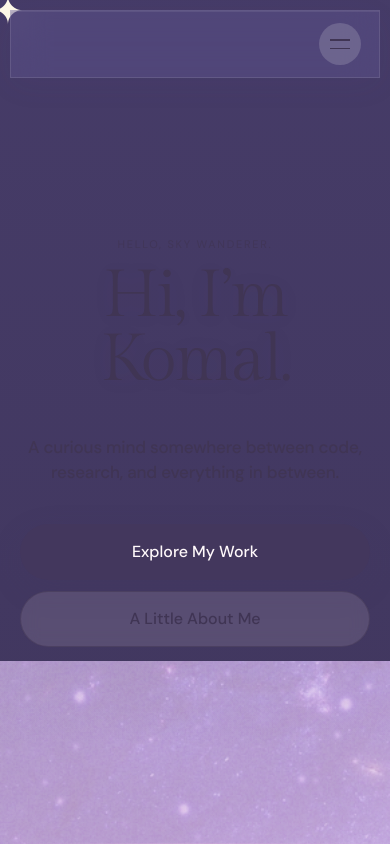
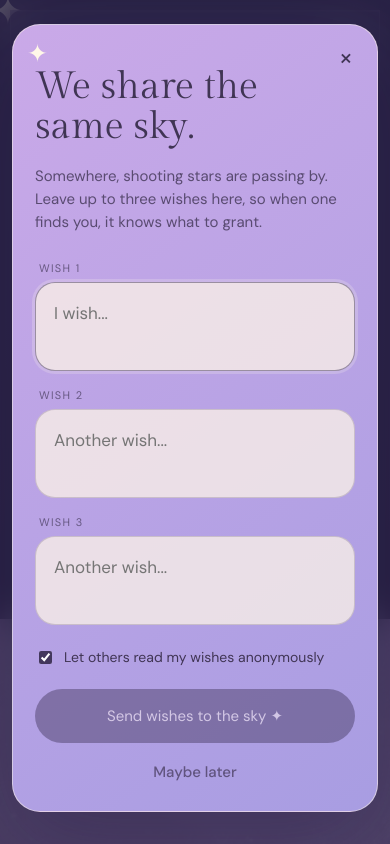
Before and after one commit to komaladhikari/Portfolio, a React (Vite) app in the folder frontend/: page / in a window 390 px wide. Shown: the top 844 px of the page. Built offline with nearby package versions, Linux system fonts and the light colour scheme.

Commit message:
pop up box addition

```diff
--- a/frontend/src/App.tsx
+++ b/frontend/src/App.tsx
@@ -2,6 +2,7 @@ import { useEffect, type ReactNode } from 'react'
 import heroSky from './assets/dream-sky-hero.png'
 import { Navigation } from './components/Navigation'
 import { ShootingStarManager } from './components/wishes/ShootingStarManager'
+import { WishComposer } from './components/wishes/WishComposer'
 import { useHashRoute, type RouteName } from './hooks/useHashRoute'
 import { useScrollReveal } from './hooks/useScrollReveal'
 import { WishProvider } from './hooks/useWishStore'
@@ -51,6 +52,7 @@ function Portfolio() {
         <div className="route-page-shell">{page}</div>
       )}
 
+      <WishComposer />
       <ShootingStarManager />
       <div className="edge-sparkle top" aria-hidden="true">✦</div>
     </main>
--- a/frontend/src/components/wishes/WishComposer.tsx
+++ b/frontend/src/components/wishes/WishComposer.tsx
@@ -1,46 +1,101 @@
-import { useState } from 'react'
+import { useEffect, useRef, useState } from 'react'
 import { useWishStore } from '../../hooks/useWishStore'
 
+const SESSION_KEY = 'komal-wish-welcome-seen'
+
 export function WishComposer() {
-  const { wishes, pendingWish, submitWish } = useWishStore()
-  const [open, setOpen] = useState(wishes.length === 0)
-  const [text, setText] = useState('')
-  const [isPrivate, setIsPrivate] = useState(false)
+  const { submitWish } = useWishStore()
+  const [open, setOpen] = useState(() => sessionStorage.getItem(SESSION_KEY) !== 'true')
+  const [wishes, setWishes] = useState(['', '', ''])
+  const [shareAnonymously, setShareAnonymously] = useState(true)
+  const firstInput = useRef<HTMLTextAreaElement>(null)
+
+  useEffect(() => {
+    if (!open) return
+    const previousOverflow = document.body.style.overflow
+    document.body.style.overflow = 'hidden'
+    firstInput.current?.focus()
+
+    const closeOnEscape = (event: KeyboardEvent) => {
+      if (event.key === 'Escape') close()
+    }
+    window.addEventListener('keydown', closeOnEscape)
+    return () => {
+      document.body.style.overflow = previousOverflow
+      window.removeEventListener('keydown', closeOnEscape)
+    }
+  }, [open])
+
+  const close = () => {
+    sessionStorage.setItem(SESSION_KEY, 'true')
+    setOpen(false)
+  }
+
+  const updateWish = (index: number, value: string) => {
+    setWishes((current) => current.map((wish, wishIndex) => wishIndex === index ? value : wish))
+  }
 
   const submit = (event: React.FormEvent) => {
     event.preventDefault()
-    if (!text.trim() || pendingWish) return
-    submitWish(text.trim(), isPrivate)
-    setText('')
-    setOpen(false)
+    const filledWishes = wishes.map((wish) => wish.trim()).filter(Boolean)
+    if (!filledWishes.length) return
+    filledWishes.forEach((wish) => submitWish(wish, !shareAnonymously))
+    setWishes(['', '', ''])
+    close()
   }
 
+  if (!open) return null
+
   return (
-    <>
-      {!pendingWish && (
-        <button className="make-wish-button" onClick={() => setOpen(true)}>Make a wish ✦</button>
-      )}
-      {open && (
     <div className="wish-dialog-backdrop" role="presentation">
-          <form className="wish-dialog" onSubmit={submit} aria-labelledby="wish-dialog-title">
-            <button className="wish-dialog-close" type="button" onClick={() => setOpen(false)} aria-label="Close">×</button>
-            <span className="wish-dialog-kicker">A quiet little ritual</span>
-            <h2 id="wish-dialog-title">What are you wishing for?</h2>
+      <form
+        className="wish-dialog welcome-wish-dialog"
+        onSubmit={submit}
+        role="dialog"
+        aria-modal="true"
+        aria-labelledby="wish-dialog-title"
+        aria-describedby="wish-dialog-description"
+      >
+        <button className="wish-dialog-close" type="button" onClick={close} aria-label="Close wish window">×</button>
+        <span className="wish-dialog-sparkle" aria-hidden="true">✦</span>
+        <h2 id="wish-dialog-title">We share the same sky.</h2>
+        <p className="wish-dialog-intro" id="wish-dialog-description">
+          Somewhere, shooting stars are passing by. Leave up to three wishes here, so when one finds you,
+          it knows what to grant.
+        </p>
+
+        <div className="wish-fields">
+          {wishes.map((wish, index) => (
+            <label className="wish-field" key={index}>
+              <span>Wish {index + 1}</span>
               <textarea
-              autoFocus
+                ref={index === 0 ? firstInput : undefined}
                 maxLength={180}
-              value={text}
-              onChange={(event) => setText(event.target.value)}
-              placeholder="Write your wish softly..."
+                rows={2}
+                value={wish}
+                onChange={(event) => updateWish(index, event.target.value)}
+                placeholder={index === 0 ? 'I wish...' : 'Another wish...'}
               />
+            </label>
+          ))}
+        </div>
+
         <label className="private-wish">
-              <input type="checkbox" checked={isPrivate} onChange={(event) => setIsPrivate(event.target.checked)} />
-              Keep my wish private
+          <input
+            type="checkbox"
+            checked={shareAnonymously}
+            onChange={(event) => setShareAnonymously(event.target.checked)}
+          />
+          Let others read my wishes anonymously
         </label>
-            <button className="submit-wish" disabled={!text.trim()} type="submit">Send it to the sky →</button>
+
+        <div className="wish-dialog-actions">
+          <button className="maybe-later" type="button" onClick={close}>Maybe later</button>
+          <button className="submit-wish" disabled={!wishes.some((wish) => wish.trim())} type="submit">
+            Send wishes to the sky ✦
+          </button>
+        </div>
       </form>
     </div>
-      )}
-    </>
   )
 }
--- a/frontend/src/index.css
+++ b/frontend/src/index.css
@@ -1021,8 +1021,8 @@ h1 {
   display: grid;
   place-items: center;
   padding: 20px;
-  background: rgba(45, 34, 73, 0.52);
-  backdrop-filter: blur(16px);
+  background: rgba(31, 25, 56, 0.72);
+  backdrop-filter: blur(18px);
 }
 
 .wish-dialog {
@@ -1036,6 +1036,23 @@ h1 {
   text-align: center;
 }
 
+.welcome-wish-dialog {
+  width: min(680px, 100%);
+  max-height: calc(100svh - 32px);
+  overflow-y: auto;
+  padding: clamp(34px, 5vw, 58px);
+  background: linear-gradient(145deg, #caa9e8, #a89de2);
+  text-align: left;
+}
+
+.wish-dialog-sparkle {
+  position: absolute;
+  top: 12px;
+  left: 14px;
+  color: #fff7e8;
+  font-size: 25px;
+}
+
 .wish-dialog-close {
   position: absolute;
   top: 14px;
@@ -1058,6 +1075,35 @@ h1 {
   font-family: 'Gilda Display', serif;
   font-size: 42px;
   font-weight: 400;
+}
+
+.welcome-wish-dialog h2 {
+  margin: 0 0 18px;
+  font-size: clamp(38px, 5vw, 58px);
+  line-height: 1.05;
+}
+
+.wish-dialog-intro {
+  max-width: 590px;
+  margin: 0 0 26px;
+  color: rgba(64, 53, 84, 0.8);
+  font-size: clamp(16px, 2vw, 19px);
+  line-height: 1.55;
+}
+
+.wish-fields {
+  display: grid;
+  grid-template-columns: repeat(3, minmax(0, 1fr));
+  gap: 12px;
+}
+
+.wish-field span {
+  display: block;
+  margin: 0 0 7px 4px;
+  color: rgba(64, 53, 84, 0.68);
+  font-size: 11px;
+  letter-spacing: 0.12em;
+  text-transform: uppercase;
 }
 
 .wish-dialog textarea {
@@ -1073,6 +1119,17 @@ h1 {
   font: 17px/1.5 'DM Sans', sans-serif;
 }
 
+.wish-field textarea {
+  min-height: 116px;
+  resize: none;
+  background: rgba(255, 247, 232, 0.72);
+}
+
+.wish-field textarea:focus {
+  border-color: rgba(64, 53, 84, 0.48);
+  box-shadow: 0 0 0 3px rgba(255, 247, 232, 0.2);
+}
+
 .private-wish {
   display: flex;
   align-items: center;
@@ -1080,6 +1137,26 @@ h1 {
   margin: 18px 0;
   font-size: 14px;
   text-align: left;
+}
+
+.private-wish input {
+  accent-color: #43375d;
+}
+
+.wish-dialog-actions {
+  display: flex;
+  align-items: center;
+  justify-content: space-between;
+  gap: 18px;
+  margin-top: 22px;
+}
+
+.maybe-later {
+  border: 0;
+  color: rgba(64, 53, 84, 0.7);
+  background: transparent;
+  font: 500 15px 'DM Sans', sans-serif;
+  cursor: pointer;
 }
 
 .submit-wish {
@@ -1090,6 +1167,12 @@ h1 {
   color: #fff7e8;
   background: #43375d;
   cursor: pointer;
+}
+
+.welcome-wish-dialog .submit-wish {
+  min-width: 240px;
+  padding: 0 26px;
+  font-size: 15px;
 }
 
 .submit-wish:disabled {
@@ -1657,6 +1740,44 @@ h1 {
     min-width: 0;
     margin-top: 50px;
   }
+
+  .wish-dialog-backdrop {
+    align-items: start;
+    overflow-y: auto;
+    padding: 12px;
+  }
+
+  .welcome-wish-dialog {
+    margin: 12px 0;
+    padding: 42px 22px 28px;
+    border-radius: 28px;
+  }
+
+  .welcome-wish-dialog h2 {
+    font-size: 38px;
+  }
+
+  .wish-dialog-intro {
+    font-size: 15px;
+  }
+
+  .wish-fields {
+    grid-template-columns: 1fr;
+  }
+
+  .wish-field textarea {
+    min-height: 82px;
+  }
+
+  .wish-dialog-actions {
+    align-items: stretch;
+    flex-direction: column-reverse;
+  }
+
+  .welcome-wish-dialog .submit-wish {
+    width: 100%;
+    min-width: 0;
+  }
 }
 
 /* Short desktop screens */
--- a/frontend/src/sections/SharedSkySection.tsx
+++ b/frontend/src/sections/SharedSkySection.tsx
@@ -1,6 +1,5 @@
 import { useState } from 'react'
 import { SectionLabel } from '../components/SectionLabel'
-import { WishComposer } from '../components/wishes/WishComposer'
 import { useWishStore } from '../hooks/useWishStore'
 import type { Wish } from '../types/wish'
 
@@ -43,7 +42,6 @@ export function SharedSkySection() {
           </div>
         )}
       </div>
-      <WishComposer />
     </section>
   )
 }
```
Lines whose indentation alone changed are shown as unchanged.
